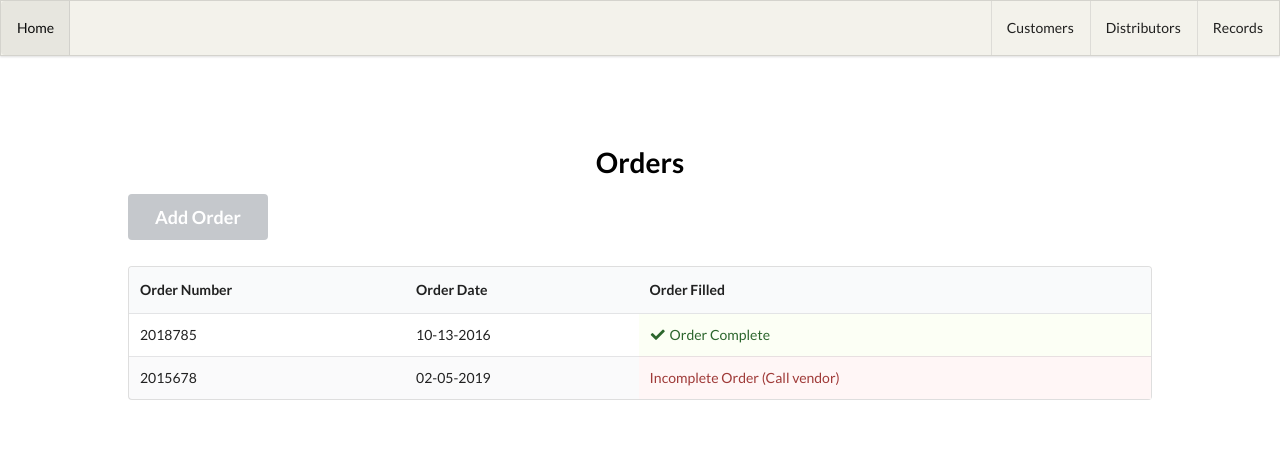
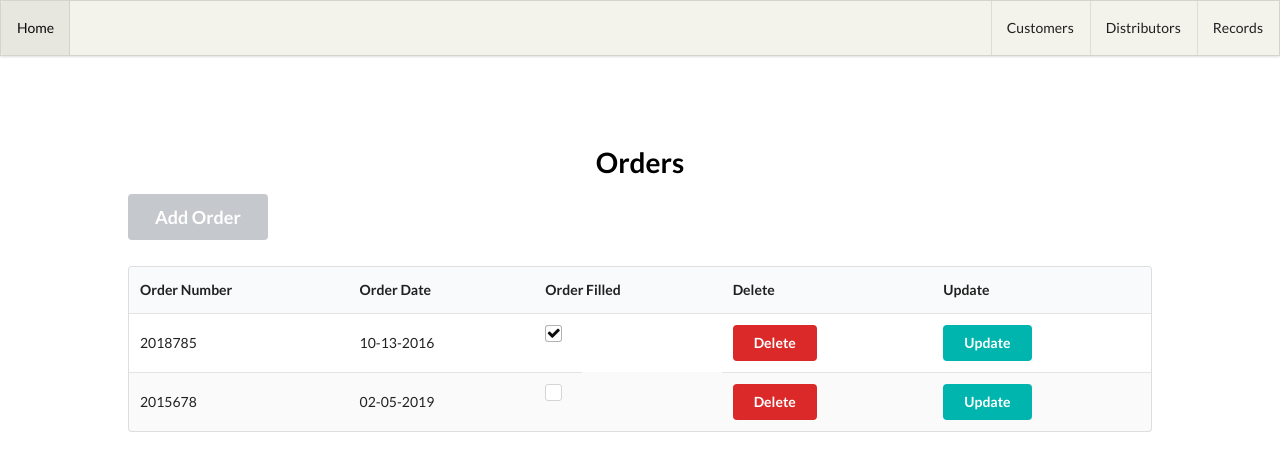
Before and after one commit to mlind34/record-store-app, a Flask app: page /orders in a window 1280 px wide. Shown: the top 471 px of the page. Run offline with Flask 2, Linux system fonts and the light colour scheme; some libraries are stand-ins or nearby versions.

Commit message:
changed orders page

```diff
--- a/app.py
+++ b/app.py
@@ -156,12 +156,12 @@ def view_purchases():
 def view_orders():
     orders = [
         {
-            'order_num': 2018785,
+            'order_id': 2018785,
             'order_date': '10-13-2016',
             'filled': True
         },
         {
-            'order_num': 2015678,
+            'order_id': 2015678,
             'order_date': '02-05-2019',
             'filled': False
         }
--- a/static/index.js
+++ b/static/index.js
@@ -15,19 +15,34 @@ const updateRow = (id) => {
 
     dataCell = rowToUpdate.getElementsByClassName('table-input');
 
+    checkCell = rowToUpdate.getElementsByClassName('ui checkbox');
+
     for(var i = 0; i < dataCell.length; i++){
+
         input = document.createElement('input');
 
         input.setAttribute('type', 'text');
 
         input.setAttribute('size', '17')
 
-        input.setAttribute('value', dataCell[i].innerHTML)
+        input.setAttribute('value', dataCell[i].innerText)
 
         dataCell[i].innerHTML = '';
 
         dataCell[i].append(input);
+
     }
+
+    // checkInput = document.createElement('input');
+    // input.setAttribute('type', 'checkbox');
+    // console.log(input)
+    // if(checkCell.checked == True){
+    //     input.setAttribute('checked', 'True')
+    // } else {
+    //     input.setAttribute('checked', 'False')
+    // }
+    // checkCell = input
+
 }
 
 
--- a/templates/views.html
+++ b/templates/views.html
@@ -217,27 +217,36 @@
     </div>
 </div>
 
-<table class="ui striped table order-table" id="orderTable">
+<table class="ui striped table order-table" id="dataTable">
     <thead>
       <tr>
         <th>Order Number</th>
         <th>Order Date</th>
         <th>Order Filled</th>
+        <th>Delete</th>
+        <th>Update</th>
       </tr>
     </thead>
     <tbody>
 
       {% for order in orders %}
-      <tr id="{{ order.id }}">
+      <tr id="{{ order.order_id }}">
 
-          <td>{{ order.order_num }}</td>
-          <td class="ord-input">{{ order.order_date }}</td>
+          <td class="table-input">{{ order.order_id }}</td>
+          <td class="table-input">{{ order.order_date }}</td>
           {% if order.filled == True %}
-            <td class="positive"><i class="icon checkmark"></i>Order Complete</td>
+          <td class="ui checkbox">
+            <input type="checkbox" name="public" checked='True'>
+            <label></label>
+          </td>
             {% else %}
-            <td class="negative">Incomplete Order (Call vendor)</td>
+            <td class="ui checkbox">
+              <input type="checkbox" name="public">
+              <label></label>
+            </td>
           {% endif %}
-
+          <td><input type="submit" value="Delete" class="ui red button"></td>
+          <td><input type="submit" value="Update" class="ui teal button" id="{{ order.order_id }}"></td>
       </tr>
       {% endfor %}
 
```
